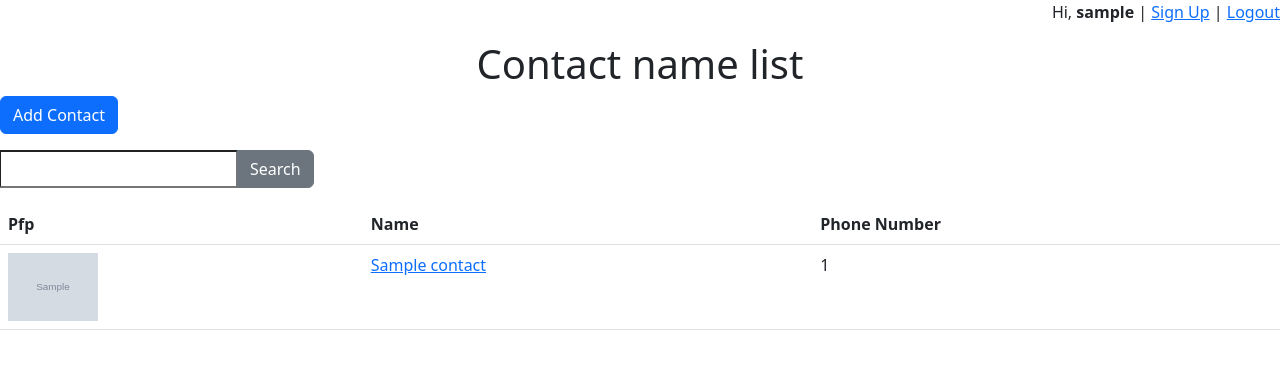
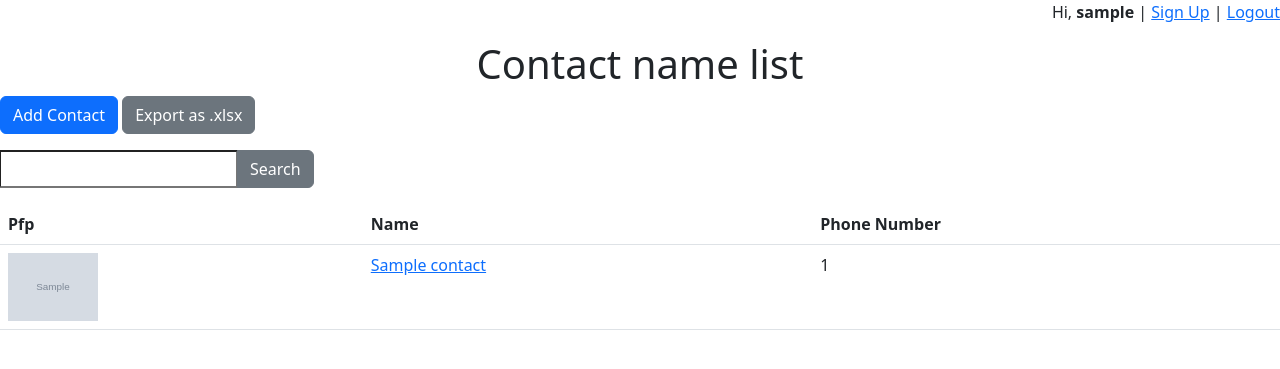
Before and after one commit to graphiert/contact-app, a Django app: page / in a window 1280 px wide. Shown: the top 369 px of the page. Run offline with Django 4.2, Linux system fonts and the light colour scheme; a user stored in the database is signed in; tables that the repository leaves empty hold one stand-in row (values such as "Sample post"); grey boxes marked "Sample" are stand-in pictures; some libraries are stand-ins or nearby versions.

Commit message:
Export data from models in to .xlsx

```diff
--- a/contact/templates/contact/index.html
+++ b/contact/templates/contact/index.html
@@ -4,6 +4,7 @@
   <h1 class="text-center">Contact name list</h1>
 
   <a href="{% url 'contact:add' %}" class="btn btn-primary">Add Contact</a>
+  <a href="{% url 'contact:export_xlsx' %}" class="btn btn-secondary">Export as .xlsx</a>
 
   <form action="" class="mt-3 mb-3 input-group" method="post">
     {% csrf_token %}
--- a/contact/urls.py
+++ b/contact/urls.py
@@ -5,6 +5,7 @@ from . import views
 
 urlpatterns = [
     path('', views.index, name='index'),
+    path('export/xlsx', views.export, name='export_xlsx'),
     path('add/', views.add, name='add'),
     path('edit/<int:contact_id>', views.edit, name='edit'),
     path('del/<int:contact_id>', views.delete, name='delete'),
--- a/contact/views.py
+++ b/contact/views.py
@@ -1,7 +1,7 @@
-from django.shortcuts import render, redirect
+from django.shortcuts import render, redirect, HttpResponse
 from django.contrib.auth.decorators import login_required
 from django.conf import settings
-from . import models, forms
+from . import models, forms, resource
 
 # Create your views here.
 
@@ -58,3 +58,12 @@ def delete(request, contact_id):
   contact.delete()
 
   return redirect('contact:index')
+
+
+@login_required(login_url=settings.LOGIN_URL)
+def export(request):
+  contacts = resource.ContactResource()
+  dataset = contacts.export()
+  response = HttpResponse(dataset.xlsx, content_type='application/vnd.openxmlformats-officedocument.spreadsheetml.sheet')
+  response['Content-Disposition'] = 'attachment; filename=mycontact.xlsx'
+  return response
```
Also changed, not shown: contact/resource.py (added, +10 -0 lines).
